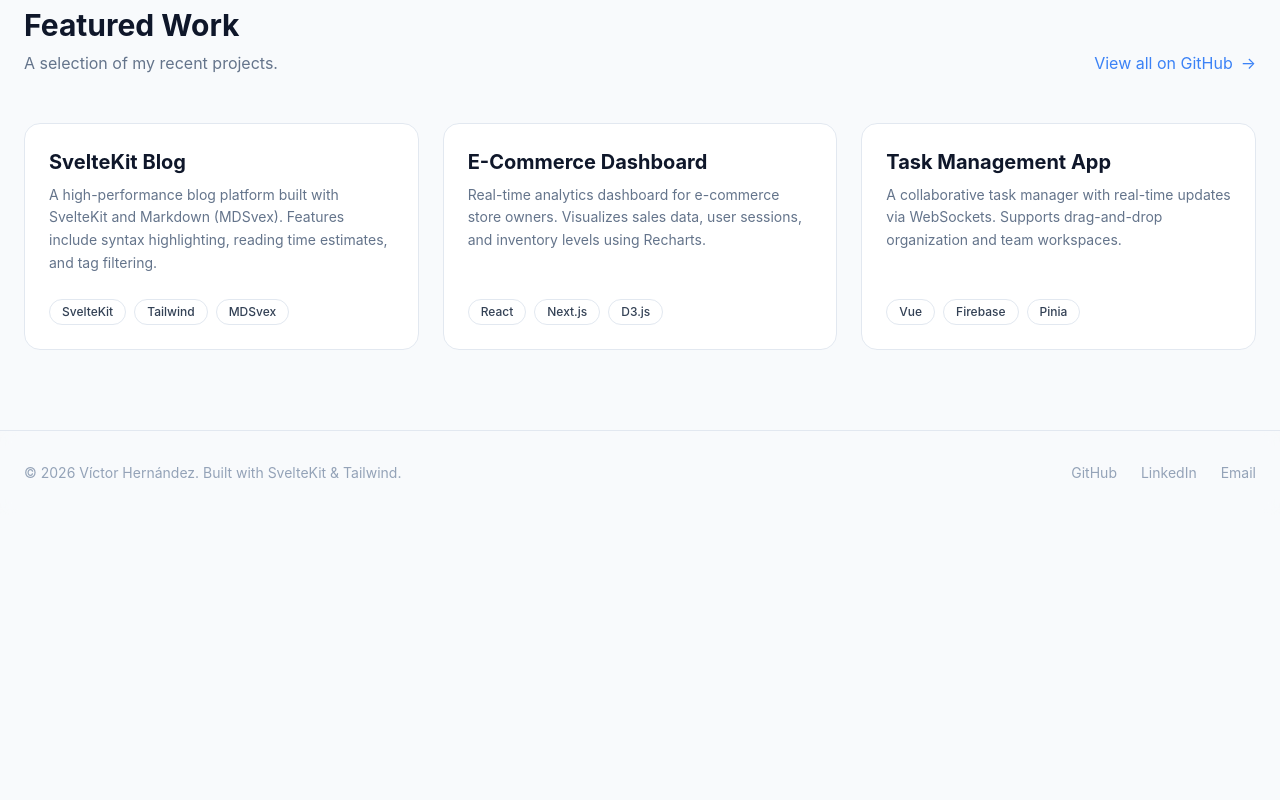
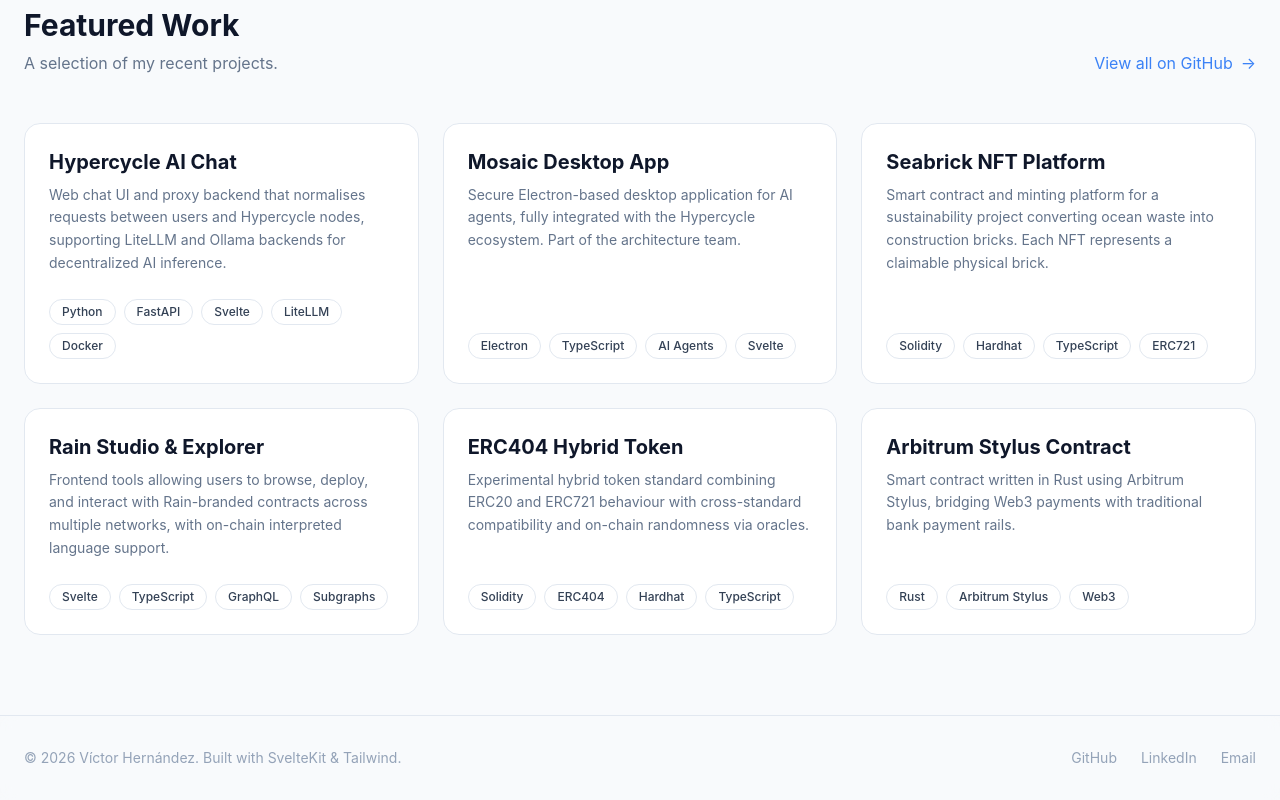
Before and after one commit to NanezX/portfolio, a SvelteKit app: page / in a window 1280 px wide. Shown: the part 865-1665 px from the top of the page. Before the commit the page ends 1380 px from the top, so only its background shows below. Built offline with nearby package versions, Linux system fonts and the light colour scheme.

Commit message:
projects: update project list with new entries and descriptions

```diff
--- a/src/routes/+page.svelte
+++ b/src/routes/+page.svelte
@@ -4,22 +4,40 @@
 
     const projects = [
         {
-            title: "SvelteKit Blog",
-            description: "A high-performance blog platform built with SvelteKit and Markdown (MDSvex). Features include syntax highlighting, reading time estimates, and tag filtering.",
-            tags: ["SvelteKit", "Tailwind", "MDSvex"],
-            href: "/journal"
+            title: "Hypercycle AI Chat",
+            description: "Web chat UI and proxy backend that normalises requests between users and Hypercycle nodes, supporting LiteLLM and Ollama backends for decentralized AI inference.",
+            tags: ["Python", "FastAPI", "Svelte", "LiteLLM", "Docker"],
+            href: "https://hypercycle.ai"
         },
         {
-            title: "E-Commerce Dashboard",
-            description: "Real-time analytics dashboard for e-commerce store owners. Visualizes sales data, user sessions, and inventory levels using Recharts.",
-            tags: ["React", "Next.js", "D3.js"],
-            href: "#"
+            title: "Mosaic Desktop App",
+            description: "Secure Electron-based desktop application for AI agents, fully integrated with the Hypercycle ecosystem. Part of the architecture team.",
+            tags: ["Electron", "TypeScript", "AI Agents", "Svelte"],
+            href: "https://hypercycle.ai"
         },
         {
-            title: "Task Management App",
-            description: "A collaborative task manager with real-time updates via WebSockets. Supports drag-and-drop organization and team workspaces.",
-            tags: ["Vue", "Firebase", "Pinia"],
-            href: "#"
+            title: "Seabrick NFT Platform",
+            description: "Smart contract and minting platform for a sustainability project converting ocean waste into construction bricks. Each NFT represents a claimable physical brick.",
+            tags: ["Solidity", "Hardhat", "TypeScript", "ERC721"],
+            href: "https://github.com/NanezX"
+        },
+        {
+            title: "Rain Studio & Explorer",
+            description: "Frontend tools allowing users to browse, deploy, and interact with Rain-branded contracts across multiple networks, with on-chain interpreted language support.",
+            tags: ["Svelte", "TypeScript", "GraphQL", "Subgraphs"],
+            href: "https://github.com/NanezX"
+        },
+        {
+            title: "ERC404 Hybrid Token",
+            description: "Experimental hybrid token standard combining ERC20 and ERC721 behaviour with cross-standard compatibility and on-chain randomness via oracles.",
+            tags: ["Solidity", "ERC404", "Hardhat", "TypeScript"],
+            href: "https://github.com/NanezX"
+        },
+        {
+            title: "Arbitrum Stylus Contract",
+            description: "Smart contract written in Rust using Arbitrum Stylus, bridging Web3 payments with traditional bank payment rails.",
+            tags: ["Rust", "Arbitrum Stylus", "Web3"],
+            href: "https://github.com/NanezX"
         }
     ];
 </script>
@@ -32,7 +50,7 @@
             <h2 class="text-3xl font-bold text-heading mb-2">Featured Work</h2>
             <p class="text-muted">A selection of my recent projects.</p>
         </div>
-        <a href="https://github.com" target="_blank" class="text-primary hover:text-heading transition-colors flex items-center gap-2 group">
+        <a href="https://github.com/NanezX" target="_blank" class="text-primary hover:text-heading transition-colors flex items-center gap-2 group">
             View all on GitHub
             <span class="group-hover:translate-x-1 transition-transform">→</span>
         </a>
```
